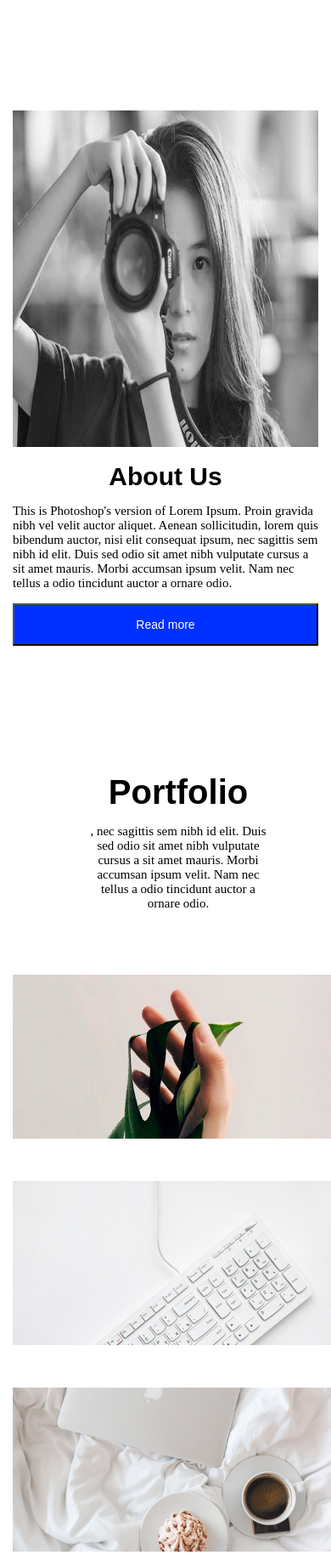
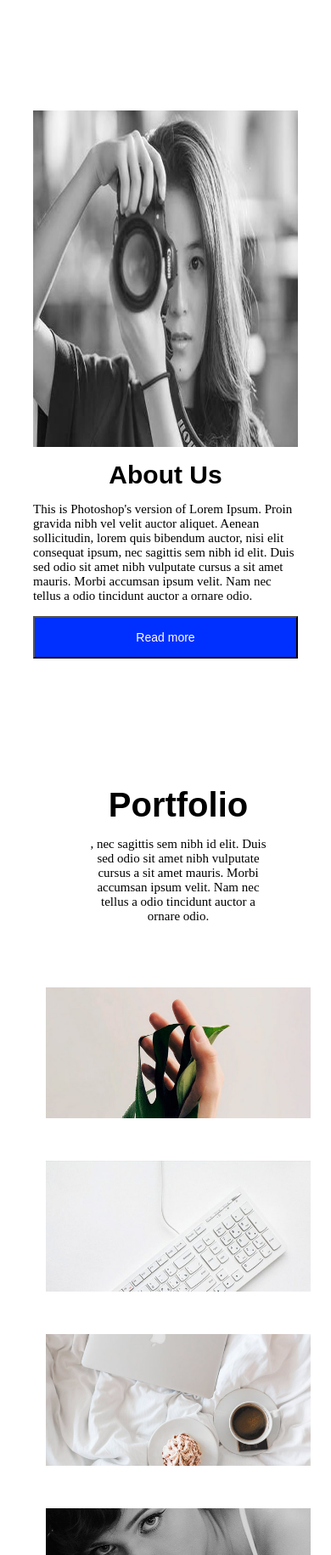
Before and after one commit to AlexMihailus/Beginner-JS, a plain HTML site: page photography-web-templates/index.html in a window 390 px wide. Shown: the part 960-2790 px from the top of the page at 85% size. Drawn offline with Linux system fonts and the light colour scheme.

Commit message:
fix responsive html\css project

```diff
--- a/photography-web-templates/styles.less
+++ b/photography-web-templates/styles.less
@@ -10,12 +10,6 @@ body {
 
 h1, h2, h3, h4, h5, h6 {
     margin: 0;
-}
-
-.img {
-    display: block;
-    max-width: 100%;
-    height: auto;
 }
 
 .header {
@@ -56,7 +50,6 @@ h1, h2, h3, h4, h5, h6 {
         color: #0030ff;
         font-weight: 700;
     }
-
 }
 
 #menu__toggle {
@@ -93,8 +86,6 @@ h1, h2, h3, h4, h5, h6 {
         display: block;
     }
 }
-
-
 
 .menu__btn > span,
 .menu__btn > span::before,
@@ -142,9 +133,6 @@ h1, h2, h3, h4, h5, h6 {
     background-color: #CFD8DC;
 }
 
-
-
-
 .header__img {
     width: 100%;
     height: 848px;
@@ -152,7 +140,6 @@ h1, h2, h3, h4, h5, h6 {
     background-position: top center;
 	background-size: cover;
     background-attachment: fixed;
-
     display: flex;
     align-items: center;
     justify-content: center;
@@ -161,7 +148,6 @@ h1, h2, h3, h4, h5, h6 {
     font-family: "Poppins Bold", sans-serif;
     font-weight: 700;
     color: white;
-
     @media @notebook {
         font-size: 40px;
     }
@@ -190,14 +176,15 @@ h1, h2, h3, h4, h5, h6 {
     }
 }
 
-
 .about__img {
+    width: 50%;
     display: flex;
-    flex-wrap: wrap;
-    justify-content: space-around;
     margin-right: 30px;
     max-width: 100%;
     height: 396px;
+    @media @notebook {
+        width: 80%;
+    }
     img {
         max-width: 100%;
         width: 616px;
@@ -205,16 +192,15 @@ h1, h2, h3, h4, h5, h6 {
         &:hover {
             box-shadow: 10px 10px #b3278d;
         }
-        @media @mobile {
-            &:hover {
-                box-shadow:none;
-            }
-        }
     }
 }
 
 .about__info {
+    width: 50%;
     margin-right: 30px;
+    @media @notebook {
+        width: 80%;
+    }
     span {
         font-size: 40px;
         font-family: "Poppins Bold", sans-serif;
@@ -237,10 +223,10 @@ h1, h2, h3, h4, h5, h6 {
     }
     @media @notebook {
         display: flex;
+
         flex-direction: column;
         justify-content:center;
     }
-
 }
 
 .portfolio__title {
@@ -265,17 +251,11 @@ h1, h2, h3, h4, h5, h6 {
     justify-content: space-around;
     gap: 50px 15px;
     margin-bottom: 150px;
-
     img {
-        max-width: 100%;
+        max-width: 80%;
         height: auto;
         &:hover {
             box-shadow: 10px 10px #b3278d;
-        }
-        @media @mobile {
-            &:hover {
-                box-shadow:none;
-            }
         }
     }
 }
```
Also changed, not shown: photography-web-templates/styles.css.
